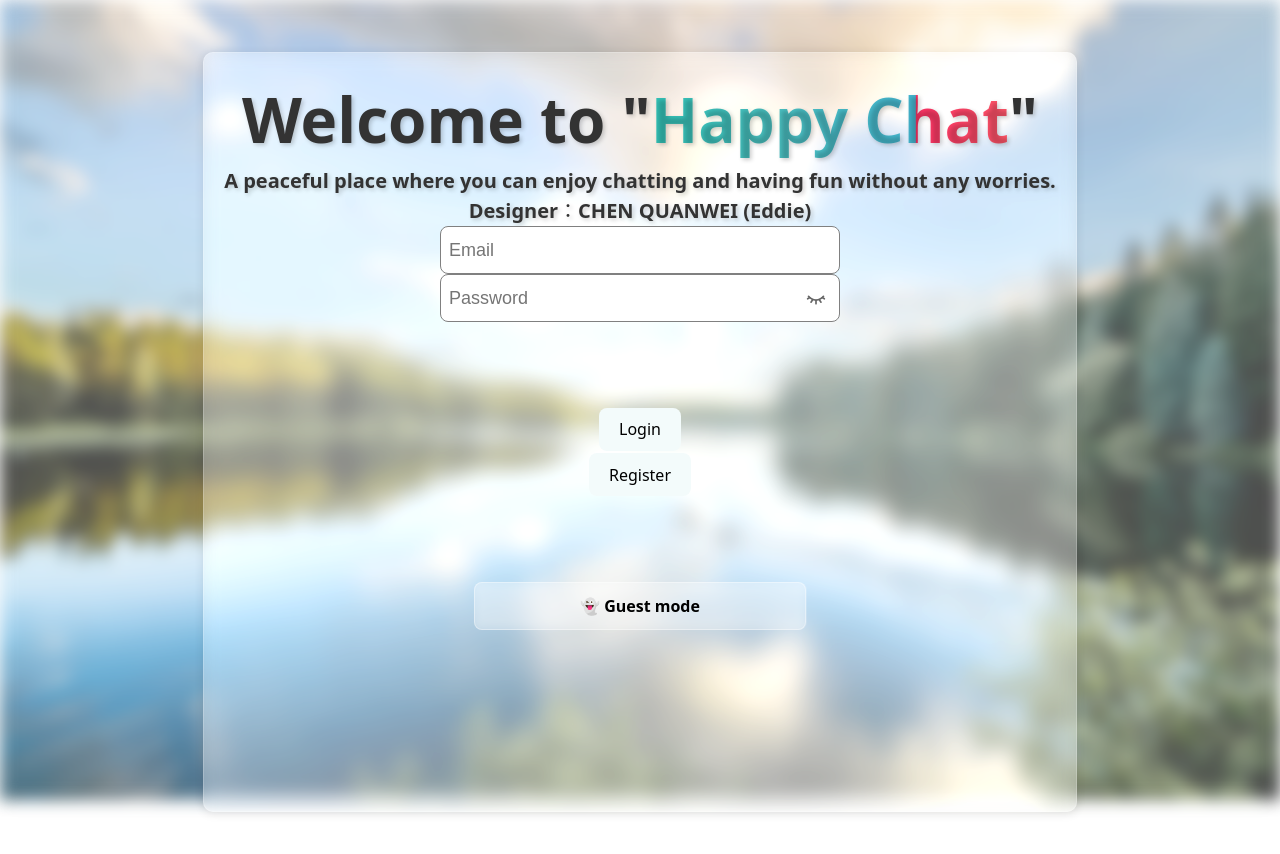
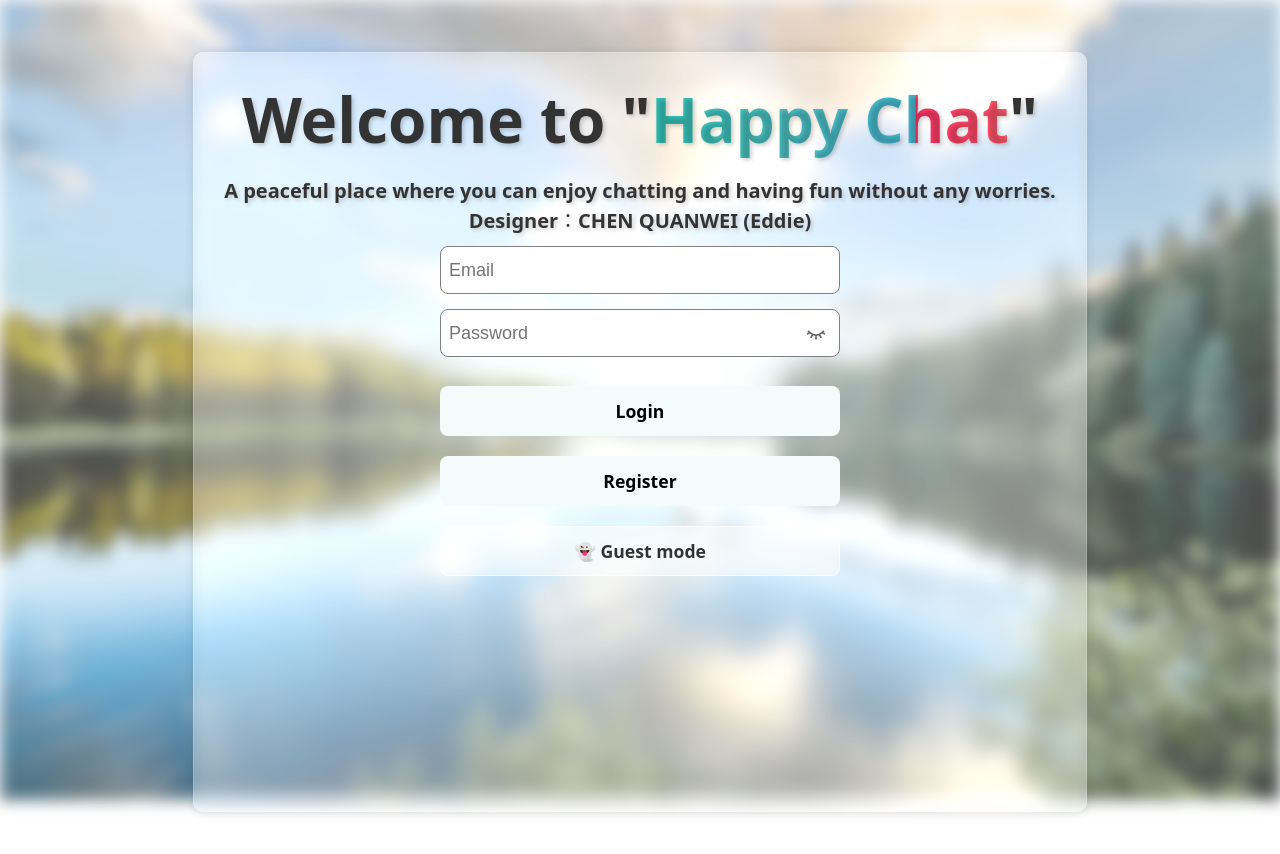
Before and after one commit to eddiecqw/Web-Application-Development-Project, a React (Vite) app in the folder frontend_new/: page /login in a window 1280 px wide. Shown: the top 854 px of the page. Built offline with nearby package versions, Linux system fonts and the light colour scheme; no server answers.

Commit message:
Modified the layout of Login page for more good-looking UI.

```diff
--- a/frontend_new/src/components/Login.jsx
+++ b/frontend_new/src/components/Login.jsx
@@ -128,14 +128,19 @@ export function Login({ onLogin  }) {
     <div className="mainContainer">
       <div className="background-blur" />
       <div className="content-wrapper">
-        <div className="titleContainer">
-          <div>Welcome to "<span className="rainbow-text">Happy Chat</span>"</div>
+
+        <div className="titleContainer" style={{ textAlign: 'center' }}>
+          {/* ✨ 加上 whiteSpace: 'nowrap'，強制「"Happy Chat"」不准換行，保護那個雙引號 */}
+          <div style={{ whiteSpace: 'nowrap' }}>Welcome to "<span className="rainbow-text">Happy Chat</span>"</div>
         </div>
-        <div className='name'>
+
+        <div className='name' style={{ textAlign: 'center', padding: '10px' }}>
           <div>A peaceful place where you can enjoy chatting and having fun without any worries.</div>
           <div>Designer：CHEN QUANWEI (Eddie)</div>
         </div>
-        <form onSubmit={handleSubmit} className="inputContainer">
+
+        {/* ✨ 將表單容器設為 flex column 並加上 gap，讓所有元素間距統一 */}
+        <form onSubmit={handleSubmit} className="inputContainer" style={{ width: '100%', display: 'flex', flexDirection: 'column', alignItems: 'center', gap: '15px' }}>
 
           <input
             className="inputBox"
@@ -143,17 +148,19 @@ export function Login({ onLogin  }) {
             placeholder="Email"
             value={email}
             onChange={(e) => setEmail(e.target.value)}
+            style={{ width: '100%', maxWidth: '400px' }} // ✨ 強制寬度與最大寬度
           />
-          {emailError && <div className="errorLabel">{emailError}</div>}
+          {emailError && <div className="errorLabel" style={{ marginTop: '-10px' }}>{emailError}</div>}
 
-          <div style={{ position: 'relative', display: 'flex', alignItems: 'center', justifyContent: 'center' }}>
+          {/* ✨ 密碼框外層：必須加上 width: '100%' 與 maxWidth: '400px'，才不會在手機上縮水變形 */}
+          <div style={{ position: 'relative', width: '100%', maxWidth: '400px', display: 'flex', alignItems: 'center' }}>
             <input
               className="inputBox"
               type={showPassword ? "text" : "password"}
               placeholder="Password"
               value={password}
               onChange={(e) => setPassword(e.target.value)}
-              style={{ paddingRight: '40px' }}
+              style={{ width: '100%', paddingRight: '40px' }}
             />
             <button
               type="button"
@@ -173,29 +180,30 @@ export function Login({ onLogin  }) {
               {showPassword ? <EyeOpenIcon /> : <EyeClosedIcon />}
             </button>
           </div>
-          {passwordError && <div className="errorLabel">{passwordError}</div>}
+          {passwordError && <div className="errorLabel" style={{ marginTop: '-10px' }}>{passwordError}</div>}
 
-          <div className="buttonContainer">
-            <button type="submit">Login</button>
-            <button type="button" onClick={() => navigate('/register')}>
+          {/* ✨ 按鈕區塊優化：覆蓋原本過高的 height，讓按鈕等寬且排列整齊 */}
+          <div className="buttonContainer" style={{ width: '100%', maxWidth: '400px', height: 'auto', display: 'flex', flexDirection: 'column', gap: '12px', marginTop: '10px' }}>
+            <button type="submit" style={{ width: '100%', padding: '12px', borderRadius: '8px', fontSize: '1.1rem', fontWeight: 'bold' }}>Login</button>
+            <button type="button" onClick={() => navigate('/register')} style={{ width: '100%', padding: '12px', borderRadius: '8px', fontSize: '1.1rem', fontWeight: 'bold' }}>
               Register
             </button>
-          </div>
 
-          {/* ✨ 新增：遊客登入按鈕 */}
+            {/* ✨ 遊客登入按鈕統一寬度 */}
             <button
               type="button"
               onClick={handleGuestLogin}
               style={{
-              marginTop: '0px', width: '40%', padding: '12px', background: 'rgba(255, 255, 255, 0.2)',
-              color: 'black', border: '1px solid rgba(255, 255, 255, 0.4)', borderRadius: '8px',
-              fontWeight: 'bold', cursor: 'pointer', transition: 'background 0.2s',backdropFilter: 'blur(5px)'
+                width: '100%', padding: '12px', background: 'rgba(255, 255, 255, 0.4)',
+                color: '#333', border: '1px solid rgba(255, 255, 255, 0.6)', borderRadius: '8px',
+                fontWeight: 'bold', fontSize: '1.1rem', cursor: 'pointer', transition: 'background 0.2s', backdropFilter: 'blur(5px)'
               }}
-            onMouseOver={(e) => e.target.style.background = 'rgba(255, 255, 255, 0.3)'}
-            onMouseOut={(e) => e.target.style.background = 'rgba(255, 255, 255, 0.2)'}
+              onMouseOver={(e) => e.target.style.background = 'rgba(255, 255, 255, 0.6)'}
+              onMouseOut={(e) => e.target.style.background = 'rgba(255, 255, 255, 0.4)'}
             >
               👻 Guest mode
             </button>
+          </div>
         </form>
       </div>
     </div>
```
Lines whose indentation alone changed are shown as unchanged.
